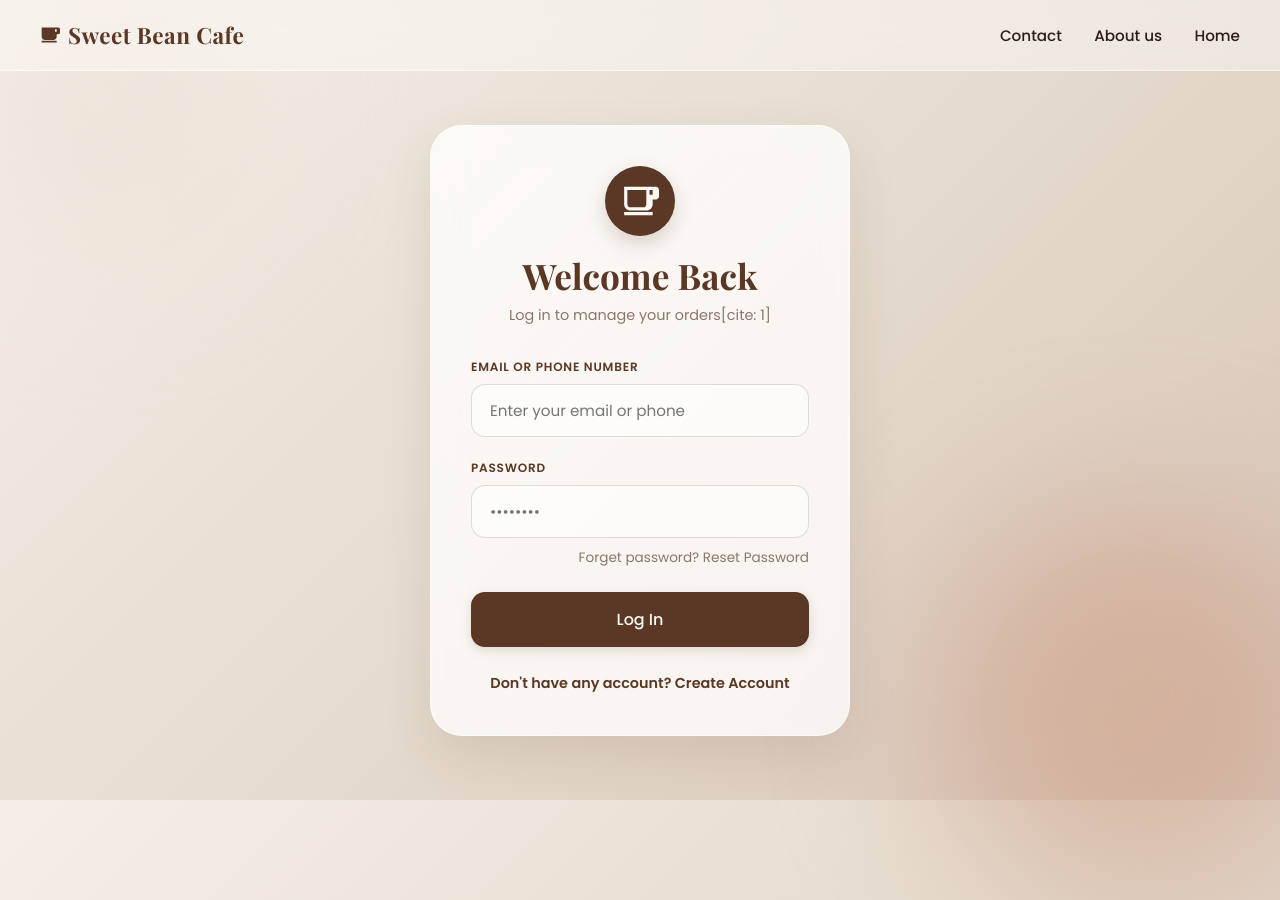
After one commit to Gwen82/SweetBean, a PHP site: page /auth/login.php in a window 1280 px wide; the page is wider, and only the part inside the window is pictured. The commit adds this page. Run offline with PHP 8.4, Linux system fonts and the light colour scheme.

Commit message:
Add Regist and Login with other folder

```diff
--- /dev/null
+++ b/auth/login.php
@@ -0,0 +1,374 @@
+<?php
+session_start();
+
+$message = "";
+$message_type = "";
+
+if (!isset($_SESSION['mock_users'])) {
+    $_SESSION['mock_users'] = [];
+}
+
+if ($_SERVER["REQUEST_METHOD"] == "POST") {
+    $login_input = trim($_POST['login_input']);
+    $password = $_POST['password'];
+
+    if (empty($login_input) || empty($password)) {
+        $message = "Please fill in all fields.";
+        $message_type = "error";
+    } else {
+        $authenticated = false;
+        $logged_in_user = null;
+
+        foreach ($_SESSION['mock_users'] as $user) {
+            if (($user['email'] === $login_input || $user['phone'] === $login_input) && $user['password'] === $password) {
+                $authenticated = true;
+                $logged_in_user = $user;
+                break;
+            }
+        }
+
+        if ($authenticated) {
+            $_SESSION['user_id'] = $logged_in_user['email'];
+            $_SESSION['user_name'] = $logged_in_user['name'];
+            $_SESSION['user_role'] = $logged_in_user['role'];
+
+            $message = "Welcome back, " . htmlspecialchars($logged_in_user['name']) . "! Loading your menu...";
+            $message_type = "success";
+            header("refresh:1.5;url=menu.php");
+        } else {
+            $message = "Invalid Email/Phone Number or Password.";
+            $message_type = "error";
+        }
+    }
+}
+?>
+
+<!DOCTYPE html>
+<html lang="en">
+<head>
+    <meta charset="UTF-8">
+    <meta name="viewport" content="width=device-width, initial-scale=1.0">
+    <title>Sweet Bean Cafe - Log In</title>
+    <link href="https://fonts.googleapis.com/css2?family=Poppins:wght@300;400;500;600&family=Playfair+Display:wght@600;700&display=swap" rel="stylesheet">
+
+    <style>
+        :root {
+            --primary-color: #5a3825; /* Espresso Brown */
+            --primary-hover: #442a1c;
+            --accent-gold: #ddb892;   /* Creamy Latte Gold */
+            --text-main: #2b1e16;
+            --text-muted: #8c766b;
+        }
+
+        body {
+            font-family: 'Poppins', sans-serif;
+            /* Rich Cafe Gradient Background with abstract subtle steam/coffee ambient blobs */
+            background: linear-gradient(135deg, #f5efe6 0%, #e6dcd0 50%, #d7c4b7 100%);
+            position: relative;
+            color: var(--text-main);
+            margin: 0;
+            padding: 0;
+            display: flex;
+            flex-direction: column;
+            min-height: 100vh;
+            overflow-x: hidden;
+        }
+
+        /* Decorative background elements for depth */
+        body::before, body::after {
+            content: "";
+            position: absolute;
+            border-radius: 50%;
+            filter: blur(80px);
+            z-index: 0;
+            opacity: 0.5;
+        }
+        body::before {
+            width: 300px;
+            height: 300px;
+            background: #eddcd2;
+            top: -50px;
+            left: -50px;
+        }
+        body::after {
+            width: 400px;
+            height: 400px;
+            background: #cb997e;
+            bottom: -100px;
+            right: -50px;
+        }
+
+        /* Elegant Transparent Navbar */
+        .navbar {
+            display: flex;
+            justify-content: space-between;
+            align-items: center;
+            padding: 20px 40px;
+            background: rgba(255, 255, 255, 0.4);
+            backdrop-filter: blur(20px);
+            -webkit-backdrop-filter: blur(20px);
+            border-bottom: 1px solid rgba(255, 255, 255, 0.5);
+            position: fixed;
+            top: 0;
+            left: 0;
+            right: 0;
+            z-index: 1000;
+        }
+
+        .logo-nav {
+            font-family: 'Playfair Display', serif;
+            font-weight: 700;
+            font-size: 1.4rem;
+            color: var(--primary-color);
+            letter-spacing: 0.5px;
+            display: flex;
+            align-items: center;
+            gap: 8px;
+        }
+
+        .nav-links a {
+            margin-left: 28px;
+            text-decoration: none;
+            color: var(--text-main);
+            font-size: 0.95rem;
+            font-weight: 500;
+            transition: color 0.3s ease;
+        }
+
+        .nav-links a:hover {
+            color: var(--primary-color);
+        }
+
+        /* Container Layout */
+        .wrapper {
+            flex: 1;
+            display: flex;
+            justify-content: center;
+            align-items: center;
+            padding: 120px 20px 60px 20px;
+            z-index: 1;
+        }
+
+        /* Frosted Glassmorphism Login Card Box */
+        .login-box {
+            background: rgba(255, 255, 255, 0.75);
+            backdrop-filter: blur(16px) saturate(120%);
+            -webkit-backdrop-filter: blur(16px) saturate(120%);
+            padding: 40px;
+            border-radius: 32px;
+            box-shadow: 0 20px 50px rgba(90, 56, 37, 0.12);
+            width: 100%;
+            max-width: 420px;
+            text-align: center;
+            border: 1px solid rgba(255, 255, 255, 0.6);
+            box-sizing: border-box;
+        }
+
+        /* Embedded Dynamic SVG Coffee Logo Icon */
+        .cafe-logo-container {
+            width: 70px;
+            height: 70px;
+            background: var(--primary-color);
+            margin: 0 auto 16px auto;
+            border-radius: 50%;
+            display: flex;
+            justify-content: center;
+            align-items: center;
+            box-shadow: 0 8px 20px rgba(90, 56, 37, 0.2);
+        }
+
+        .cafe-logo-container svg {
+            width: 38px;
+            height: 38px;
+            fill: #faf9f6;
+        }
+
+        h2 {
+            font-family: 'Playfair Display', serif;
+            color: var(--primary-color);
+            font-size: 2.2rem;
+            margin-top: 0;
+            margin-bottom: 6px;
+        }
+
+        .subtitle {
+            color: var(--text-muted);
+            font-size: 0.9rem;
+            margin-bottom: 32px;
+            font-weight: 400;
+        }
+
+        /* Form Input Customizations */
+        .form-group {
+            margin-bottom: 22px;
+            text-align: left;
+        }
+
+        .form-group label {
+            display: block;
+            font-size: 0.75rem;
+            font-weight: 600;
+            color: var(--primary-color);
+            margin-bottom: 8px;
+            text-transform: uppercase;
+            letter-spacing: 0.8px;
+        }
+
+        .form-group input {
+            width: 100%;
+            padding: 14px 18px;
+            border: 1.5px solid rgba(140, 118, 107, 0.25);
+            background-color: rgba(255, 255, 255, 0.6);
+            color: var(--text-main);
+            border-radius: 14px;
+            font-family: 'Poppins', sans-serif;
+            font-size: 0.95rem;
+            box-sizing: border-box;
+            transition: all 0.3s cubic-bezier(0.4, 0, 0.2, 1);
+        }
+
+        .form-group input:focus {
+            outline: none;
+            border-color: var(--primary-color);
+            background-color: #fff;
+            box-shadow: 0 0 0 4px rgba(90, 56, 37, 0.12);
+        }
+
+        .form-actions {
+            display: flex;
+            justify-content: flex-end;
+            margin-top: -12px;
+            margin-bottom: 24px;
+        }
+
+        .forgot-link {
+            font-size: 0.85rem;
+            color: var(--text-muted);
+            text-decoration: none;
+            transition: color 0.2s;
+        }
+
+        .forgot-link:hover {
+            color: var(--primary-color);
+            text-decoration: underline;
+        }
+
+        /* Buttons & Feedback States */
+        .btn-login {
+            width: 100%;
+            padding: 15px;
+            background: var(--primary-color);
+            color: #faf9f6;
+            border: none;
+            border-radius: 14px;
+            font-family: 'Poppins', sans-serif;
+            font-size: 1rem;
+            font-weight: 500;
+            cursor: pointer;
+            box-shadow: 0 4px 12px rgba(90, 56, 37, 0.15);
+            transition: all 0.3s ease;
+        }
+
+        .btn-login:hover {
+            background: var(--primary-hover);
+            box-shadow: 0 6px 20px rgba(90, 56, 37, 0.25);
+            transform: translateY(-1px);
+        }
+
+        .btn-login:active {
+            transform: translateY(1px);
+            box-shadow: 0 3px 8px rgba(90, 56, 37, 0.15);
+        }
+
+        .msg {
+            margin-bottom: 24px;
+            font-size: 0.9rem;
+            padding: 12px 16px;
+            border-radius: 14px;
+            text-align: left;
+            animation: fadeIn 0.4s ease;
+        }
+
+        .msg.error { color: #842029; background-color: #f8d7da; border: 1px solid #f5c2c7; }
+        .msg.success { color: #0f5132; background-color: #d1e7dd; border: 1px solid #badbcc; }
+
+        .register-link {
+            margin-top: 26px;
+            display: inline-block;
+            font-size: 0.9rem;
+            color: var(--primary-color);
+            text-decoration: none;
+            font-weight: 600;
+            transition: color 0.3s ease;
+        }
+
+        .register-link:hover {
+            color: var(--text-muted);
+            text-decoration: underline;
+        }
+
+        @keyframes fadeIn {
+            from { opacity: 0; transform: translateY(-5px); }
+            to { opacity: 1; transform: translateY(0); }
+        }
+    </style>
+</head>
+<body>
+
+    <!-- Synced Cafe Navigation Bar -->
+    <div class="navbar">
+        <div class="logo-nav">
+            <!-- Inline Mini Logo for Header -->
+            <svg width="20" height="20" viewBox="0 0 24 24" fill="#5a3825" xmlns="http://www.w3.org/2000/svg"><path d="M2 21h18v-2H2v2zM20 8h-2V5h2v3zm2-5H2v11c0 2.21 1.79 4 4 4h10c2.21 0 4-1.79 4-4v-3h2c1.1 0 2-.9 2-2V5c0-1.1-.9-2-2-2z"/></svg>
+            Sweet Bean Cafe
+        </div>
+        <div class="nav-links">
+            <a href="#">Contact</a>
+            <a href="#">About us</a>
+            <a href="#">Home</a>
+        </div>
+    </div>
+
+    <div class="wrapper">
+        <div class="login-box">
+
+            <!-- Graphic Coffee Cup Logo Embedded Safely inside the card Frame -->
+            <div class="cafe-logo-container">
+                <svg viewBox="0 0 24 24" xmlns="http://www.w3.org/2000/svg">
+                    <path d="M2 21h18v-2H2v2zM20 8h-2V5h2v3zm2-5H2v11c0 2.21 1.79 4 4 4h10c2.21 0 4-1.79 4-4v-3h2c1.1 0 2-.9 2-2V5c0-1.1-.9-2-2-2zM4 5h12v9c0 1.1-.9 2-2 2H6c-1.1 0-2-.9-2-2V5z"/>
+                </svg>
+            </div>
+
+            <h2>Welcome Back</h2>
+            <div class="subtitle">Log in to manage your orders[cite: 1]</div>
+
+            <?php if(!empty($message)): ?>
+                <div class="msg <?php echo $message_type; ?>">
+                    <?php echo htmlspecialchars($message); ?>
+                </div>
+            <?php endif; ?>
+
+            <form action="login.php" method="POST">
+                <div class="form-group">
+                    <label>Email or Phone Number</label>
+                    <input type="text" name="login_input" placeholder="Enter your email or phone" required autocomplete="username">
+                </div>
+
+                <div class="form-group">
+                    <label>Password</label>
+                    <input type="password" name="password" placeholder="••••••••" required autocomplete="current-password">
+                </div>
+
+                <div class="form-actions">
+                    <a href="#" class="forgot-link">Forget password? Reset Password</a>
+                </div>
+
+                <button type="submit" class="btn-login">Log In</button>
+            </form>
+
+            <a href="register.php" class="register-link">Don't have any account? Create Account</a>
+        </div>
+    </div>
+
+</body>
+</html>
```
Also changed, not shown: auth/register.php (added, +326 -0 lines), index.php (+3 -4 lines), customer/customer_cart.php (added).
